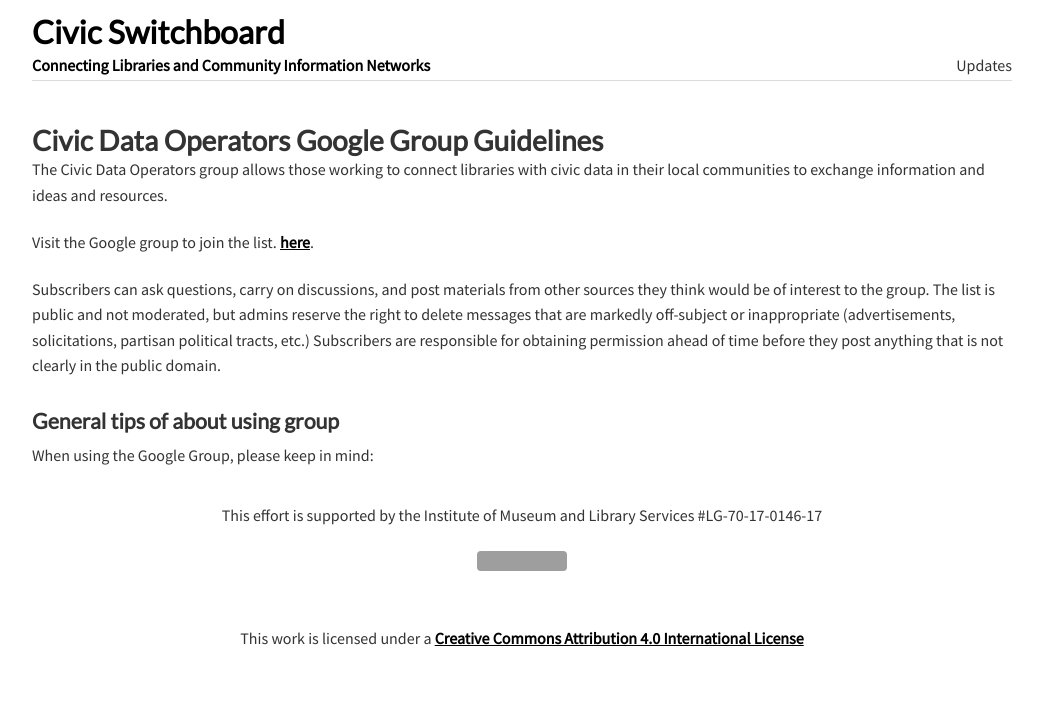
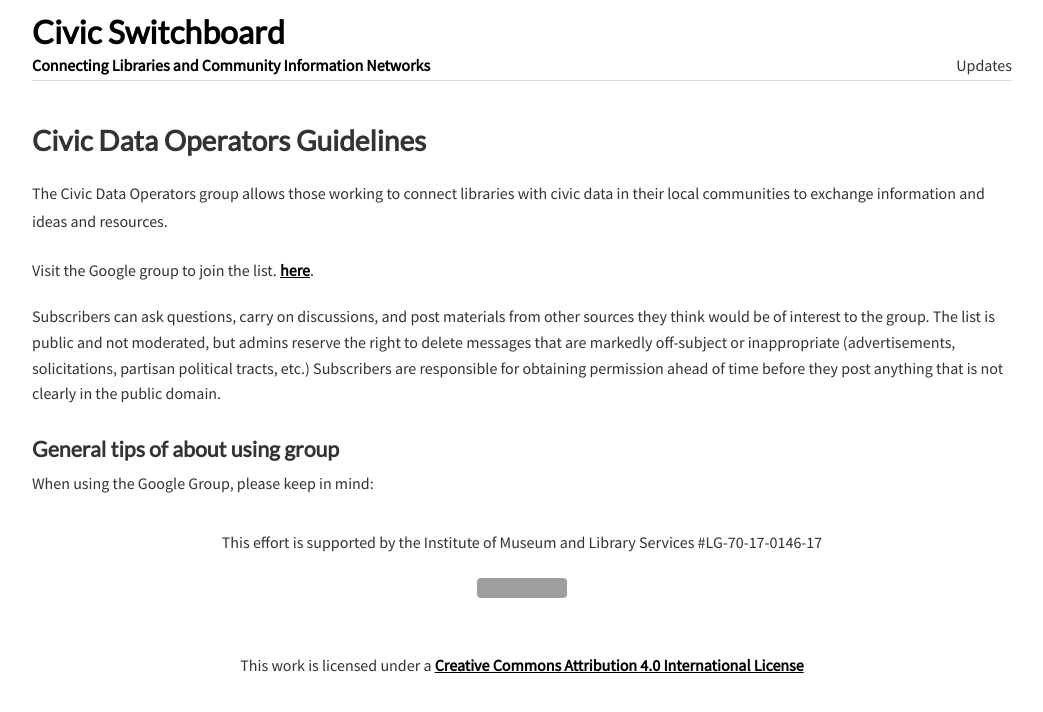
Before and after one commit to civic-switchboard/civic-switchboard.github.io.first, a Jekyll site: the page built from google-group.html, in a window 1280 px wide. Shown: the top 712 px of the page, without its empty margins (118-1161 px from the left). Built offline with Jekyll 4.4.1, drawn with Linux system fonts in a browser that asks for light colours; nearby versions of some CDN libraries; grey boxes are pictures that could not be loaded.

Commit message:
Update google-group.html

```diff
--- a/google-group.html
+++ b/google-group.html
@@ -6,9 +6,9 @@
 <div class="content">
     <div class="about">
     <p>
-        <h3>Civic Data Operators Google Group Guidelines</h3>
-
+        <h3>Civic Data Operators Guidelines</h3>
         <p>
+        </p>
             The Civic Data Operators group allows those working to connect libraries with civic data in their local communities to exchange information and ideas and resources.
         </p>
         <p>
```
